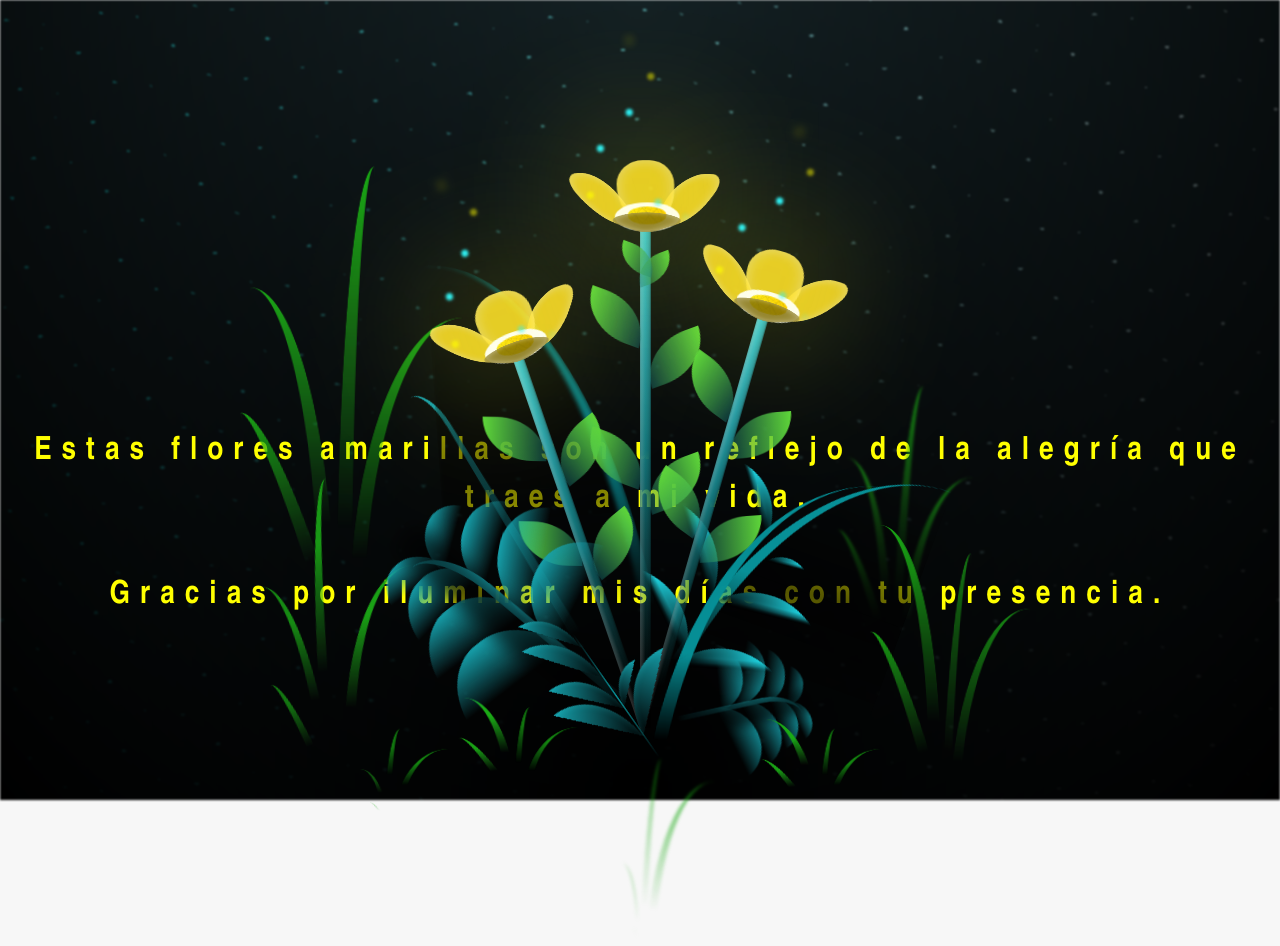
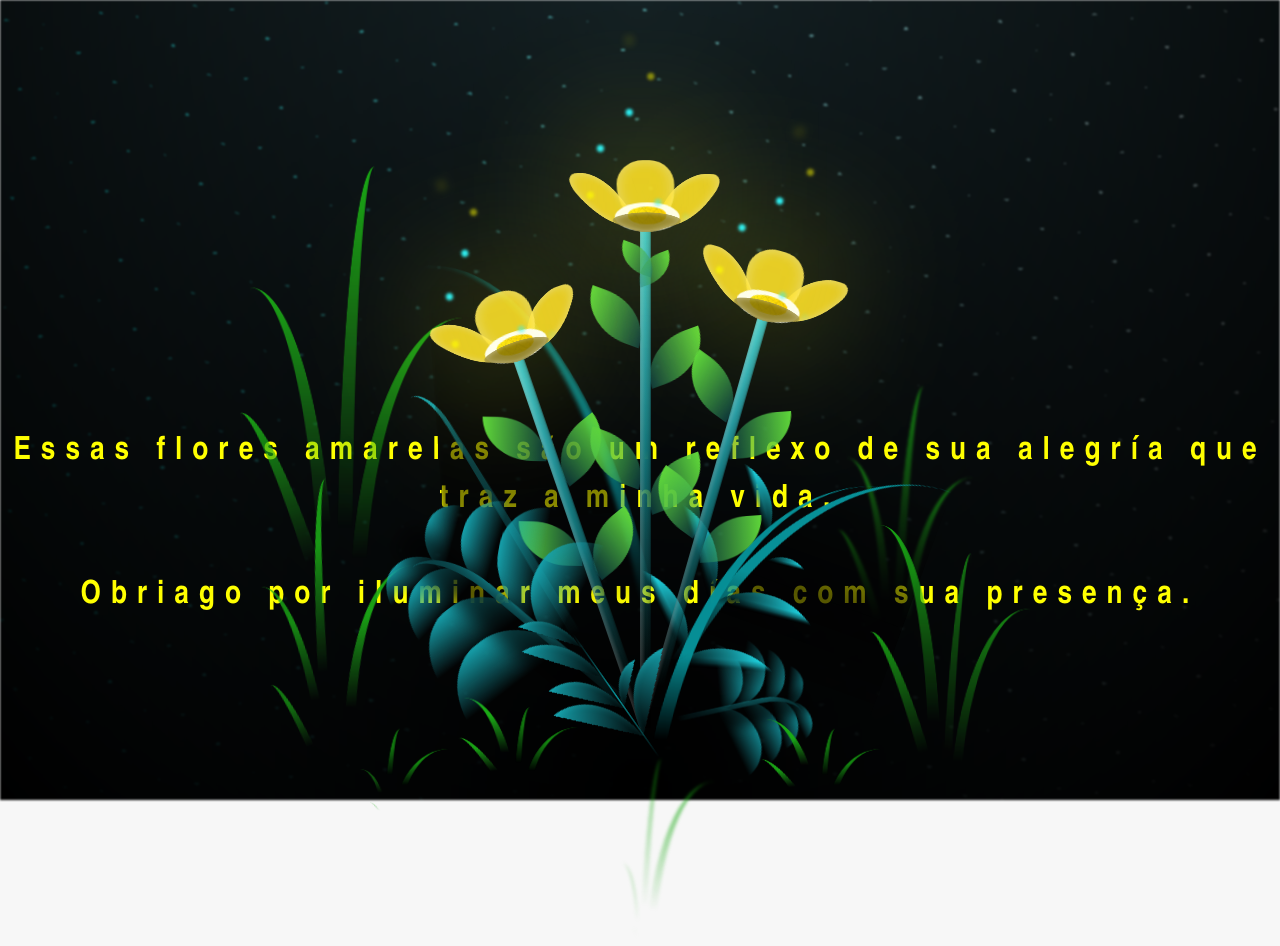
Before and after one commit to julianopls/flor, a plain HTML site: page flower.html in a window 1280 px wide. Drawn offline with Linux system fonts and the light colour scheme.

Commit message:
Update flower.html

```diff
--- a/flower.html
+++ b/flower.html
@@ -13,8 +13,8 @@
     <div id="lyrics">
 
     </div>
-    <h1 class="titulo">Estas flores amarillas son un reflejo de la alegría que traes a mi vida. <br> <br>
-      Gracias por iluminar mis días con tu presencia.</h1>
+    <h1 class="titulo">Essas flores amarelas são um reflexo de sua alegría que traz a minha vida. <br> <br>
+      Obriago por iluminar meus días com sua presença.</h1>
 
     <div class="night"></div>
     <div class="flowers">
```
